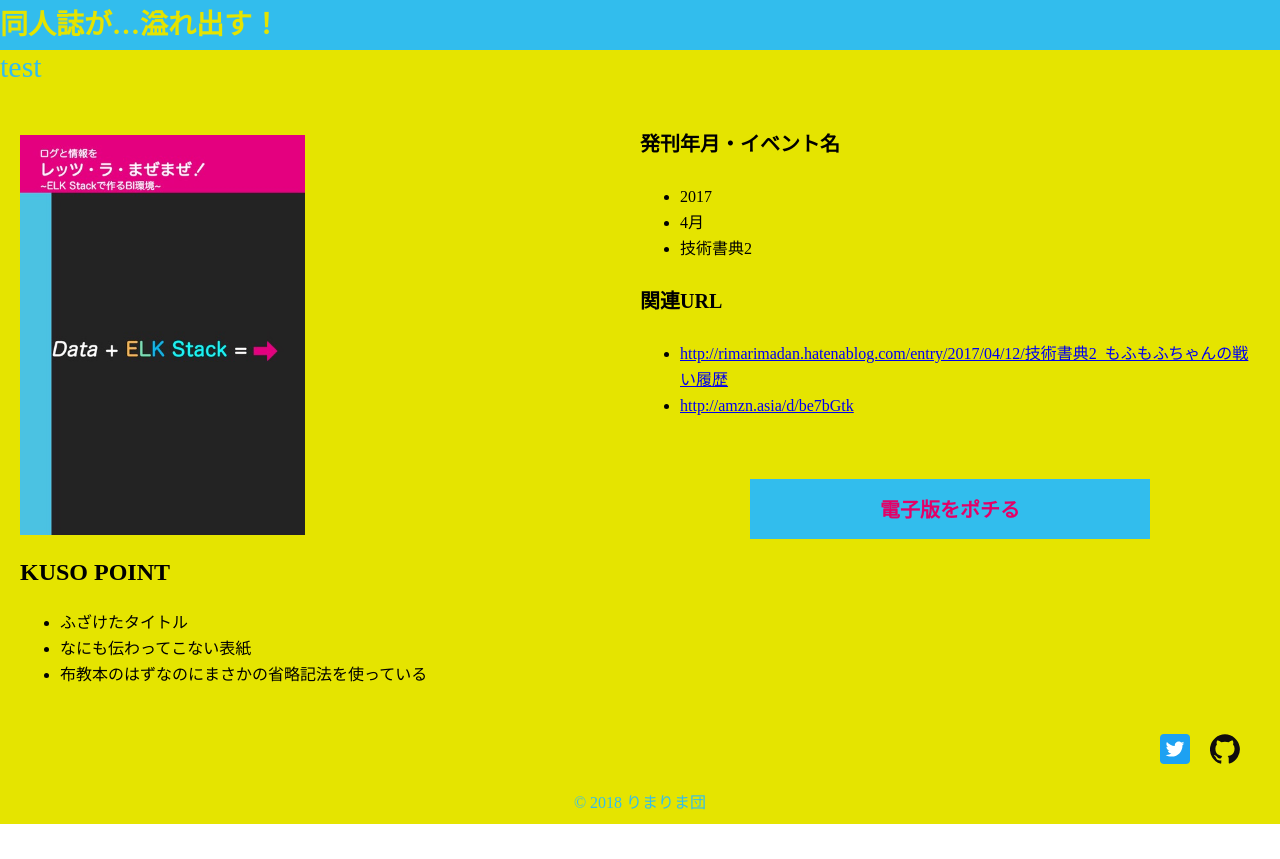
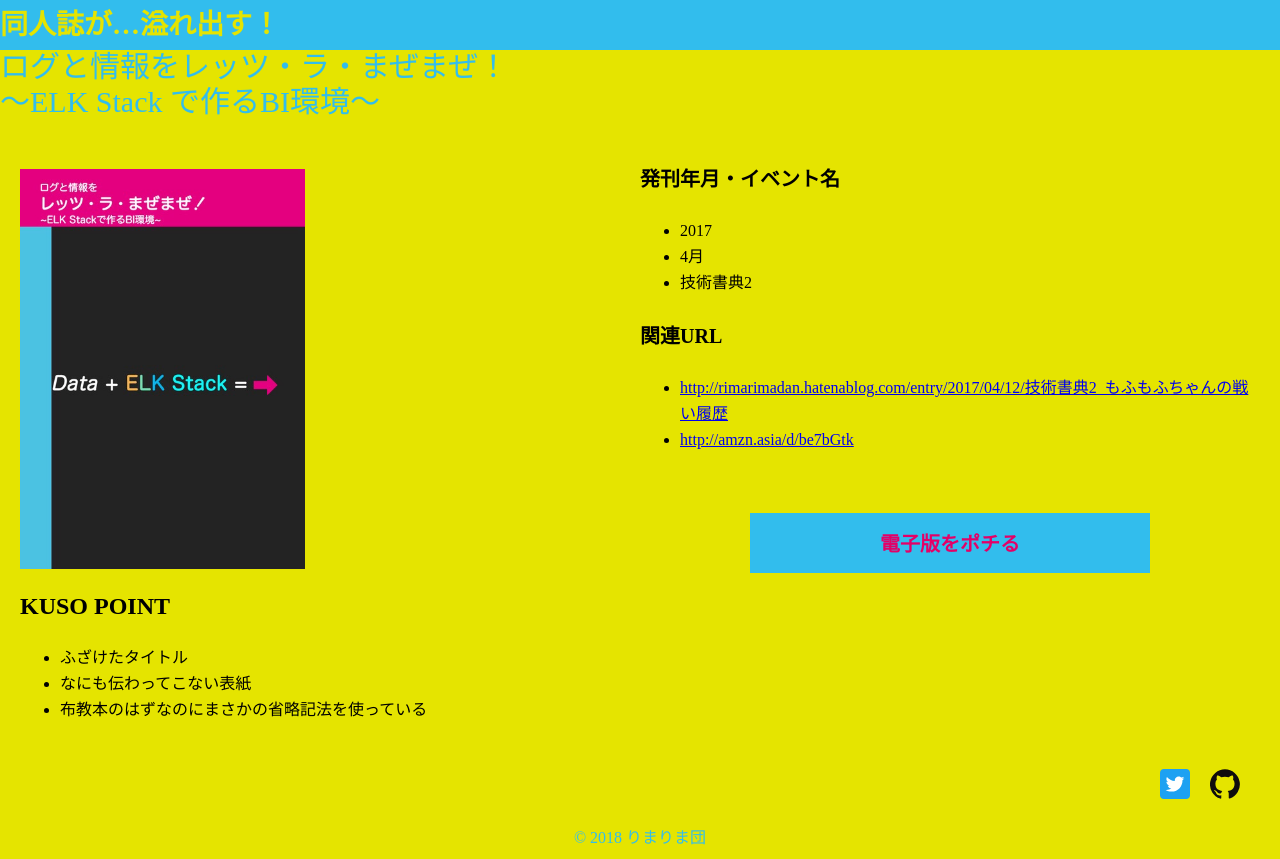
Before and after one commit to MofuMofu2/portfolio-vue, a Vue app: page / in a window 1280 px wide. Before the commit the page ends 824 px from the top, so only its background shows below. Built offline with nearby package versions, Linux system fonts and the light colour scheme.

Commit message:
[add] #19 本のタイトルをJSONから取得するように変更
v-bindの変数はtitleだと他の部分と被ってしまいそうなので、本のタイトルとした。わかりやす…いと思った

```diff
--- a/src/components/BookTitle.vue
+++ b/src/components/BookTitle.vue
@@ -1,17 +1,24 @@
 <template>
   <div class="book-title">
     <div class="fanbook-title">
-      <div class="fan-book" v-bind:title="item">{{ item }}</div>
+      <div class="fan-book" v-bind:title="bookTitle">{{ bookTitle }}</div>
     </div>
   </div>
 </template>
 
 <script>
+import bookData from '../assets/book-data.json'
 export default {
   name: 'bookTitle',
   data() {
     return {
-      item: "test"
+      bookData: bookData
+    }
+  },
+  computed: {
+    bookTitle: function() {
+      //JSONから本のタイトルを取得する
+      return bookData[0].book_title;
     }
   }
 }
```
